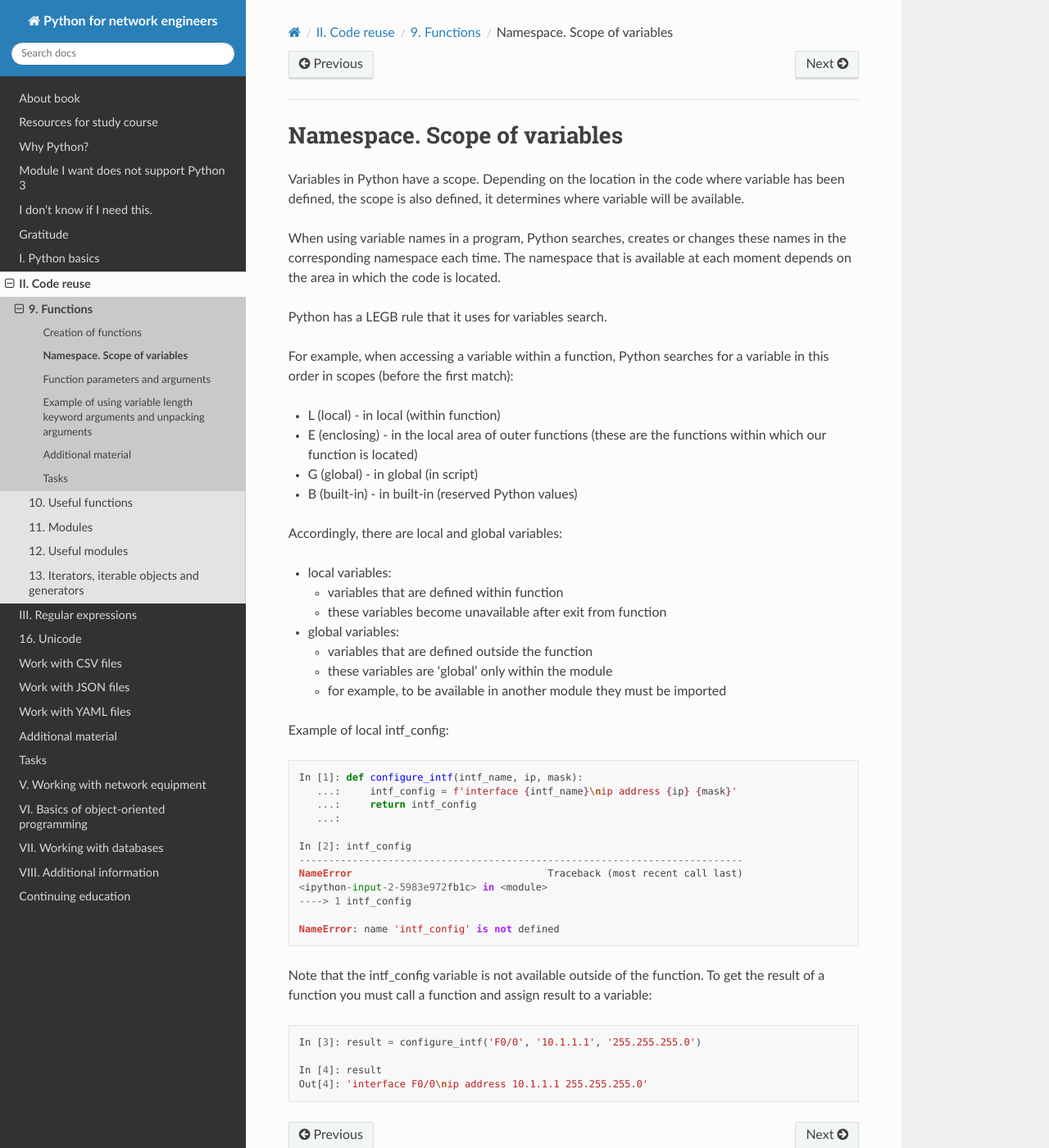
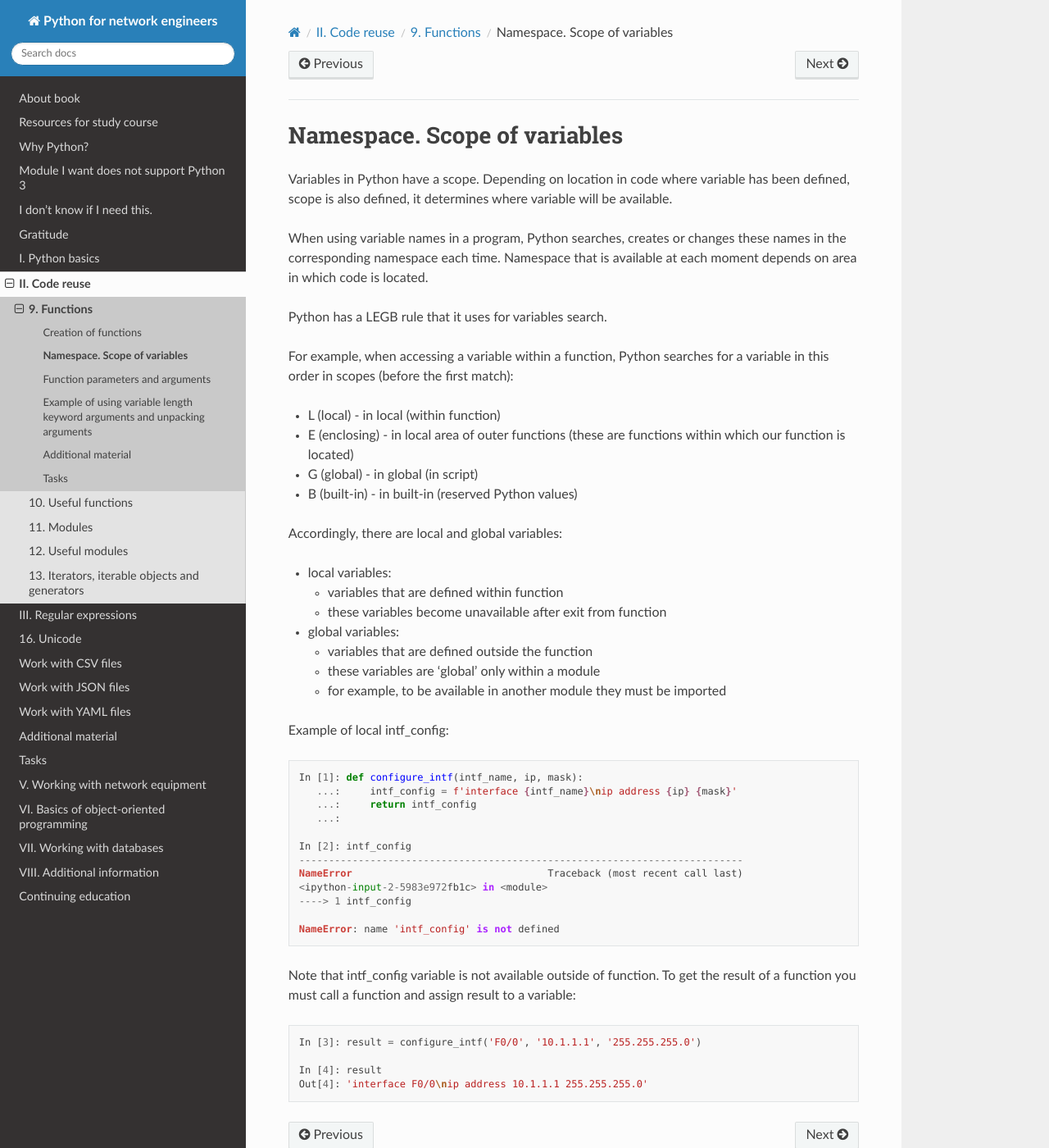
Before and after one commit to natenka/pyneng-book-en, a Sphinx documentation site: the page built from docs/source/book/09_functions/2_namespace.rst, in a window 1280 px wide and 1400 px high. Shown: the whole window at 82% size. Built offline with Sphinx 7.4.7 and the Read the Docs theme 2.0.0, drawn with Linux system fonts in a browser that asks for light colours; pages that are not in the unit, such as notebooks, are missing from menus.

Commit message:
Update 2_namespace.rst

```diff
--- a/docs/source/book/09_functions/2_namespace.rst
+++ b/docs/source/book/09_functions/2_namespace.rst
@@ -1,16 +1,16 @@
 Namespace. Scope of variables
 ------------------------------------
 
-Variables in Python have a scope. Depending on the location in the code where variable has been defined, the scope is also defined, it determines where variable will be available.
+Variables in Python have a scope. Depending on location in code where variable has been defined, scope is also defined, it determines where variable will be available.
 
-When using variable names in a program, Python searches, creates or changes these names in the corresponding namespace each time. The namespace that is available at each moment depends on the area in which the code is located.
+When using variable names in a program, Python searches, creates or changes these names in the corresponding namespace each time. Namespace that is available at each moment depends on area in which code is located.
 
 Python has a LEGB rule that it uses for variables search.
 
 For example, when accessing a variable within a function, Python searches for a variable in this order in scopes (before the first match):
 
 * L (local) - in local (within function)
-* E (enclosing) - in the local area of outer functions (these are the functions within which our function is located)
+* E (enclosing) - in local area of outer functions (these are functions within which our function is located)
 * G (global) - in global (in script)
 * B (built-in) - in built-in (reserved Python values)
 
@@ -24,7 +24,7 @@ Accordingly, there are local and global variables:
 * global variables:
 
   * variables that are defined outside the function
-  * these variables are 'global' only within the module
+  * these variables are 'global' only within a module
   * for example, to be available in another module they must be imported
 
 Example of local intf_config:
@@ -45,7 +45,7 @@ Example of local intf_config:
     NameError: name 'intf_config' is not defined
 
 
-Note that the intf_config variable is not available outside of the function. To get the result of a function you must call a function and assign result to a variable:
+Note that intf_config variable is not available outside of function. To get the result of a function you must call a function and assign result to a variable:
 
 .. code:: python
 
```
